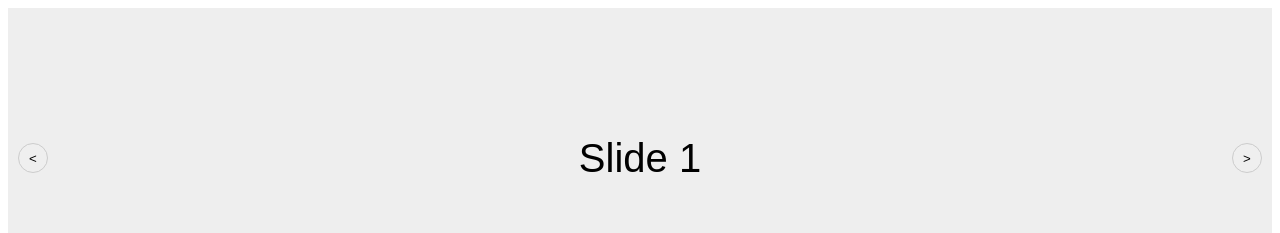
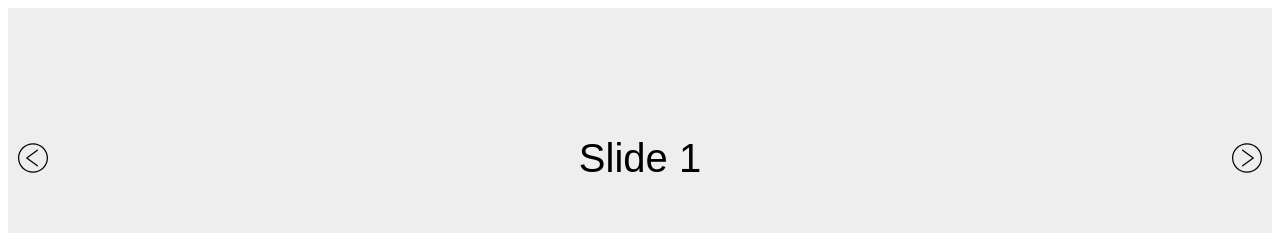
Before and after one commit to zhevakin/nordic-frontend, a plain HTML site: page slider/index.html in a window 1280 px wide. Shown: the top 233 px of the page. Drawn offline with Linux system fonts and the light colour scheme.

Commit message:
update slider

```diff
--- a/slider/index.html
+++ b/slider/index.html
@@ -16,8 +16,8 @@
         <div class="slider-item">Slide 3</div>
         <div class="slider-item">Slide 4</div>
       </div>
-      <button class="slider-prev" type="button">&lt;</button>
-      <button class="slider-next" type="button">&gt;</button>
+      <button class="slider-prev" type="button"></button>
+      <button class="slider-next" type="button"></button>
       <span class="slider-pagination"></span>
     </div>
   </body>
--- a/slider/style.css
+++ b/slider/style.css
@@ -27,20 +27,20 @@
 }
 
 .slider-prev {
-  border: 1px solid #ccc;
-  border-radius: 50%;
+  border: none;
+  background: url('images/arrow.svg') no-repeat center;
   position: absolute;
   height: 30px;
   left: 10px;
   top: 50%;
   width: 30px;
   text-align: center;
-  transform: translateY(-50%);
+  transform: translateY(-50%) rotate(180deg);
 }
 
 .slider-next {
-  border: 1px solid #ccc;
-  border-radius: 50%;
+  border: none;
+  background: url('images/arrow.svg') no-repeat center;
   position: absolute;
   right: 10px;
   height: 30px;
```
Also changed, not shown: slider/images/arrow.svg (added).
